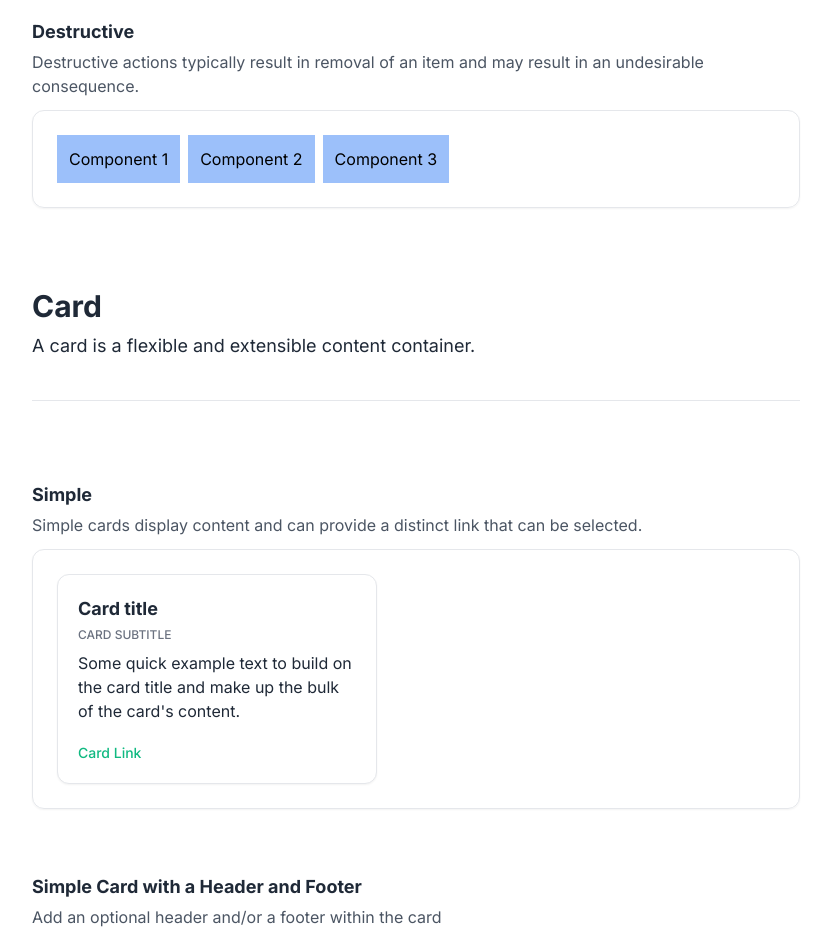
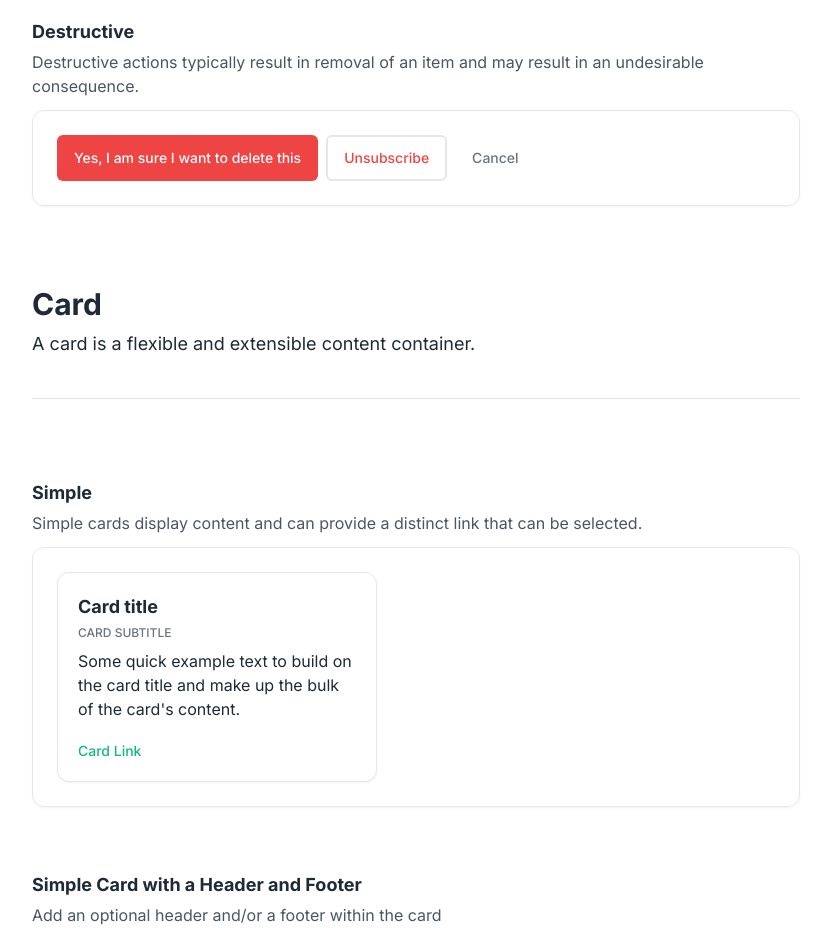
Before and after one commit to at-the-vr/phobic, a Next.js app: page / in a window 1280 px wide. Shown: the part 1040-1972 px from the top of the page, without its empty margins (224-1055 px from the left). Built offline with nearby package versions, Linux system fonts and the light colour scheme.

Commit message:
fix: add missing destructive buttons

```diff
--- a/app/page.tsx
+++ b/app/page.tsx
@@ -190,9 +190,36 @@ export default function Home() {
 					title="Destructive"
 					description="Destructive actions typically result in removal of an item and may result in an undesirable consequence."
 				>
-					<div className="bg-blue-500/50 p-3">Component 1</div>
-					<div className="bg-blue-500/50 p-3">Component 2</div>
-					<div className="bg-blue-500/50 p-3">Component 3</div>
+					<Button
+						colors={{
+							bg: 'bg-red-500',
+							hoverBg: 'hover:bg-red-600',
+							focusRing: 'focus:ring-red-500',
+						}}
+					>
+						Yes, I am sure I want to delete this
+					</Button>
+					<Button
+						variant="secondary"
+						colors={{
+							text: 'text-red-500',
+							hoverBorder: 'hover:border-red-500',
+							hoverBg: 'hover:bg-red-500',
+							focusRing: 'focus:ring-red-500',
+						}}
+					>
+						Unsubscribe
+					</Button>
+					<Button
+						variant="tertiary"
+						colors={{
+							text: 'text-gray-500',
+							hoverText: 'hover:text-gray-700',
+							focusRing: 'focus:ring-gray-500',
+						}}
+					>
+						Cancel
+					</Button>
 				</Section>
 			</Container>
 			<Container title="Card" description="A card is a flexible and extensible content container.">
```
